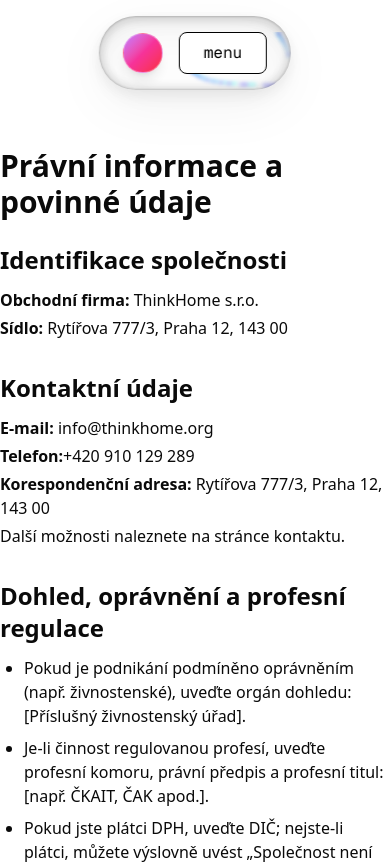
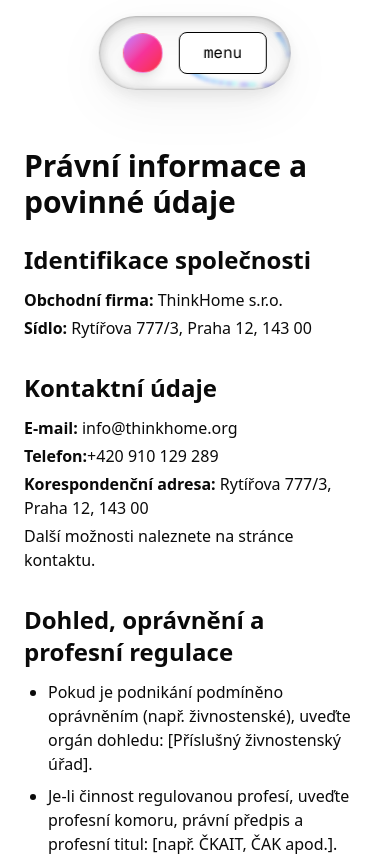
Before and after one commit to yan5q/thinkhome-web-v4, a Next.js app: page /legal in a window 390 px wide. Shown: the top 864 px of the page. Built offline with nearby package versions, Linux system fonts and the light colour scheme.

Commit message:
Update legal page layout: Adjusted margin properties for improved responsiveness on the legal content section.

```diff
--- a/src/app/legal/page.tsx
+++ b/src/app/legal/page.tsx
@@ -2,7 +2,7 @@ import React from "react";
 
 const LegalContent = () => {
     return (
-        <div className="max-w-4xl mx-auto py-16 mt-[10vh]">
+        <div className="max-w-4xl mx-6 md:mx-12 lg:mx-auto py-16 mt-[10vh]">
             <h1 className="text-3xl font-bold mb-6">Právní informace a povinné údaje</h1>
 
             <h2 className="text-2xl font-semibold mb-3">Identifikace společnosti</h2>
```
